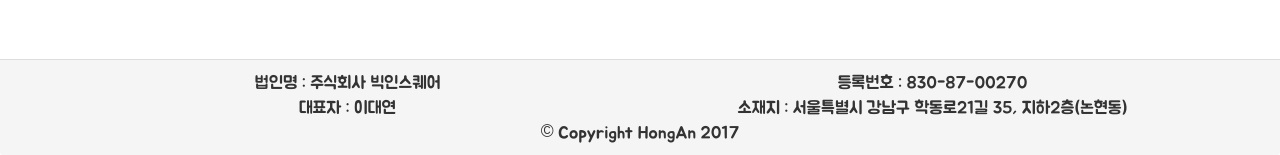
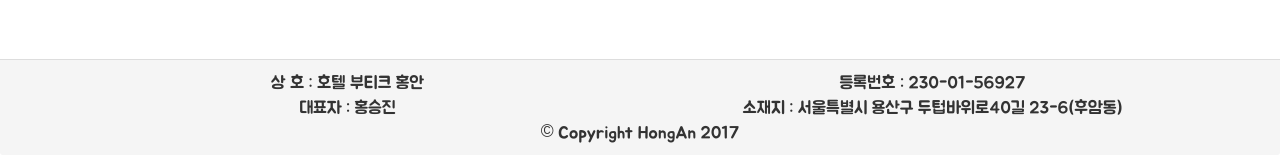
Before and after one commit to rocketHyun/boutique-hongann.github.io, a plain HTML site: page index.html in a window 1280 px wide. Shown: the part 2640-2795 px from the top of the page. Drawn offline with Linux system fonts and the light colour scheme.

Commit message:
사어어ㅂㅈㅈㅏㄷㄷㅡㅇㅇ

```diff
--- a/index.html
+++ b/index.html
@@ -308,22 +308,22 @@
       <div class="row">
         <div class="col-sm-6 col-xs-12">
           <div class="text-center fsize-exsmall">
-            법인명 : 주식회사 빅인스퀘어
+            상 호 : 호텔 부티크 홍안
           </div>
         </div>
         <div class="col-sm-6 col-xs-12">
           <div class="text-center fsize-exsmall">
-            등록번호 : 830-87-00270
+            등록번호 : 230-01-56927
           </div>
         </div>
         <div class="col-sm-6 col-xs-12">
           <div class="text-center fsize-exsmall">
-            대표자 : 이대연
+            대표자 : 홍승진
           </div>
         </div>
         <div class="col-sm-6 col-xs-12">
           <div class="text-center fsize-exsmall">
-            소재지  : 서울특별시 강남구 학동로21길 35, 지하2층(논현동)
+            소재지  : 서울특별시 용산구 두텁바위로40길 23-6(후암동)
           </div>
         </div>
         <div class="col-sm-12 col-xs-12">
```
